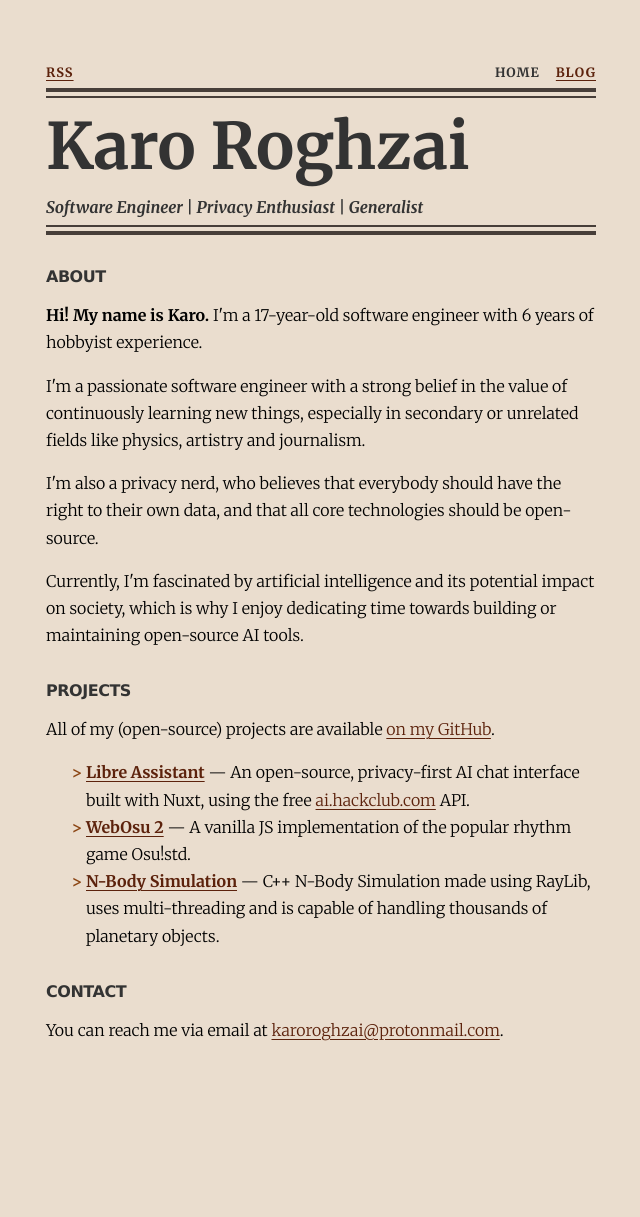
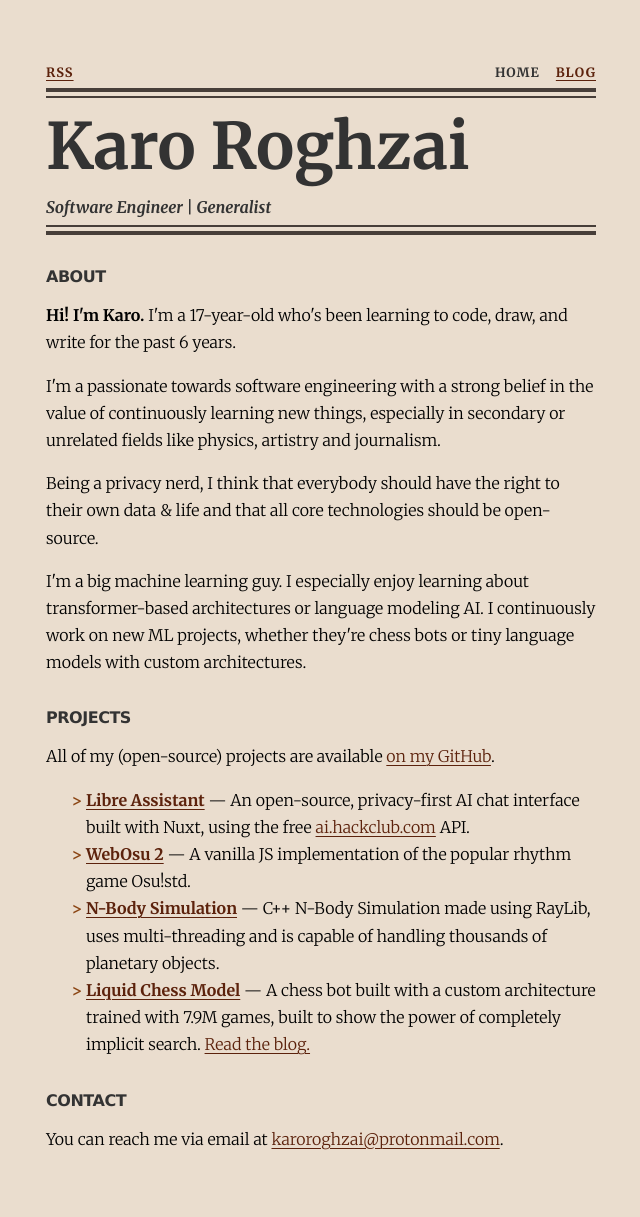
Before and after one commit to Mostlime12195/mostlime12195.github.io, a Jekyll site: the page built from index.html, in a window 1280 px wide. Shown: the whole page, without its empty margins (319-959 px from the left). Built offline with Jekyll 4.4.1, drawn with Linux system fonts in a browser that asks for light colours; before the commit the page ends 1108 px from its top, so only the background shows below that.

Commit message:
upload blog post, update styles

```diff
--- a/_includes/style.css
+++ b/_includes/style.css
@@ -129,8 +129,16 @@
     font-size: 1.5rem;
 }
 
+.posts li {
+    margin-bottom: 2rem;
+}
+
+img {
+    max-width: 550px;
+}
+
 .post-title {
-    font-size: 2rem;
+    font-size: 1.5rem;
 
     line-height: 1.3;
 
@@ -140,6 +148,8 @@
     margin-top: 1.5rem;
 
     margin-bottom: 0.5rem;
+
+    max-width: 25rem;
 }
 
 @media (max-width: 600px) {
--- a/index.html
+++ b/index.html
@@ -41,21 +41,19 @@
             </nav>
             <hr class="newspaper-top">
             <h1>Karo Roghzai</h1>
-            <h2 class="subtitle"><em>Software Engineer | Privacy Enthusiast | Generalist</em></h2>
+            <h2 class="subtitle"><em>Software Engineer | Generalist</em></h2>
 
             <hr class="newspaper-bottom">
         </div>
         <main>
             <div class="about">
                 <h3 class="section-header">ABOUT</h3>
-                <p><strong>Hi! My name is Karo.</strong> I'm a 17-year-old software engineer with 6 years of hobbyist
-                    experience.</p>
-                <p>I'm a passionate software engineer with a strong belief in the value of continuously learning new
+                <p><strong>Hi! I'm Karo.</strong> I'm a 17-year-old who's been learning to code, draw, and write for the past 6 years.</p>
+                <p>I'm a passionate towards software engineering with a strong belief in the value of continuously learning new
                     things, especially in secondary or unrelated fields like physics, artistry and journalism.</p>
-                <p>I'm also a privacy nerd, who believes that everybody should have the right to their own data, and
+                <p>Being a privacy nerd, I think that everybody should have the right to their own data & life and
                     that all core technologies should be open-source.</p>
-                <p>Currently, I'm fascinated by artificial intelligence and its potential impact on society, which is
-                    why I enjoy dedicating time towards building or maintaining open-source AI tools.</p>
+                <p>I'm a big machine learning guy. I especially enjoy learning about transformer-based architectures or language modeling AI. I continuously work on new ML projects, whether they're chess bots or tiny language models with custom architectures.</p>
             </div>
             <div class="projects">
                 <h3 class="section-header">PROJECTS</h3>
@@ -71,6 +69,7 @@
                                 Simulation</a></strong> — C++ N-Body Simulation made using
                         RayLib, uses multi-threading and is capable of handling thousands of planetary
                         objects.</li>
+                    <li><strong><a href="https://huggingface.co/MostLime/lcm-chess">Liquid Chess Model</a></strong> — A chess bot built with a custom architecture trained with 7.9M games, built to show the power of completely implicit search. <a href="/blog/i-trained-a-chess-engine-on-14-dollars">Read the blog.</a></li>
                 </ul>
             </div>
             <div class="contact">
```
Also changed, not shown: Gemfile.lock, assets/images/lcm-loss-graph.png (added), 1 other file.
